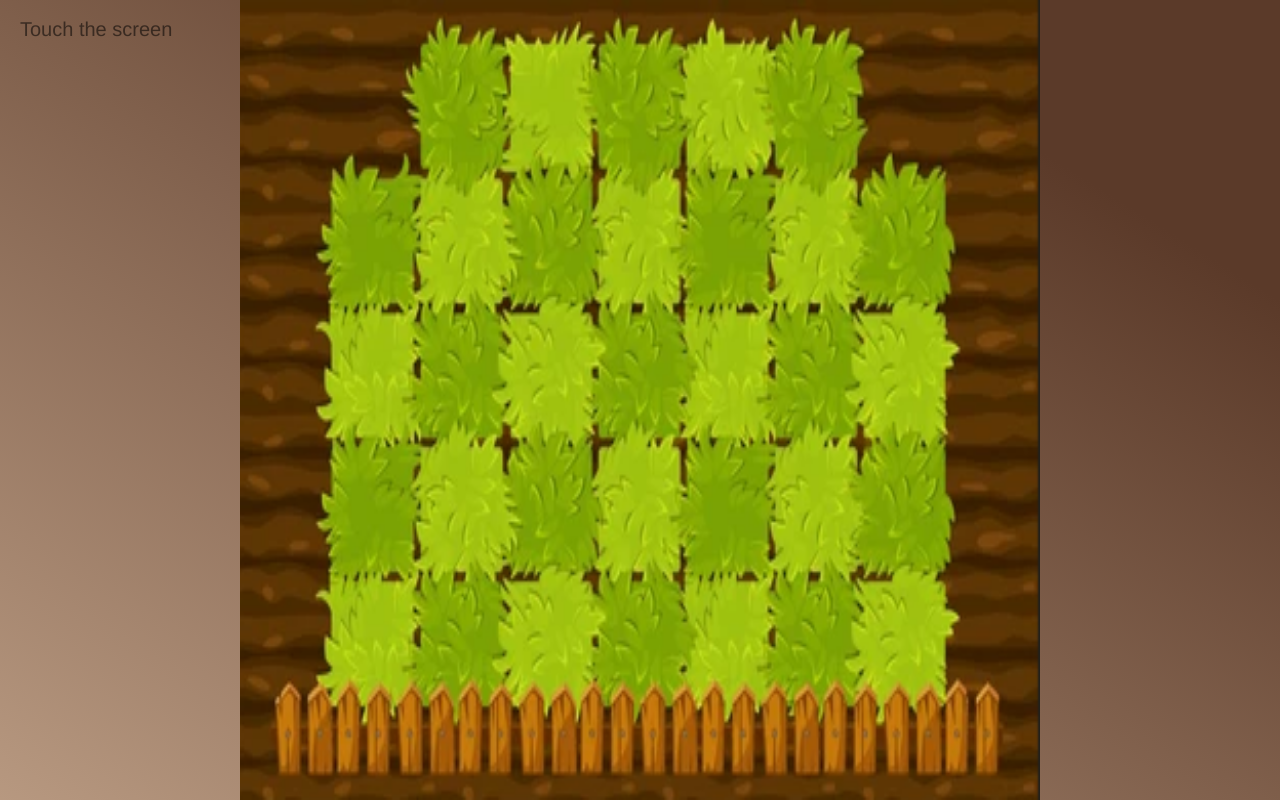
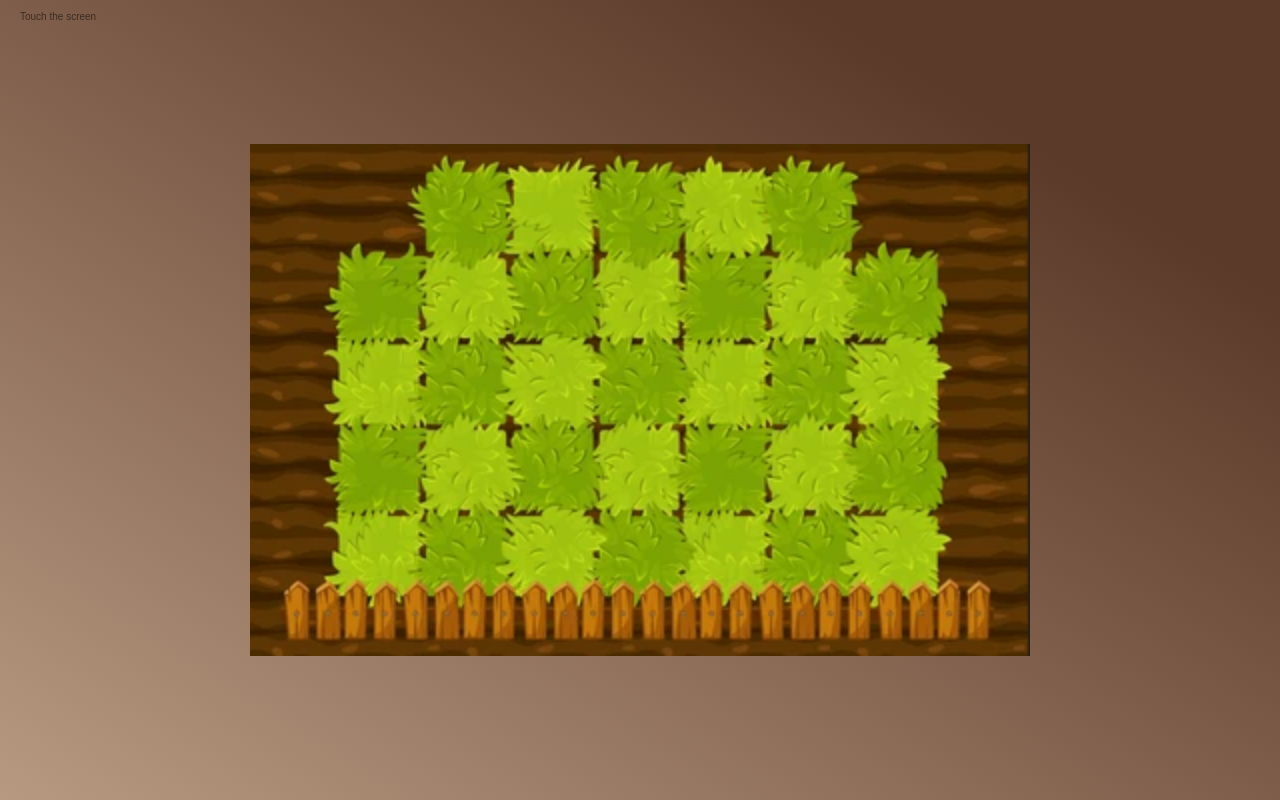
Before and after one commit to sebas-agudelo/LIA-Game-2, a plain HTML site: page index.html in a window 1280 px wide. Drawn offline with Linux system fonts and the light colour scheme.

Commit message:
Added a image

```diff
--- a/index.html
+++ b/index.html
@@ -7,7 +7,7 @@
     <title>Document</title>
 </head>
 <body>
-    <canvas id="canvas"></canvas>
+    <canvas id="canvas" width="2000" height="100"></canvas>
     <script src="/js/script.js"></script>
 
 </body>
--- a/js/script.js
+++ b/js/script.js
@@ -2,26 +2,23 @@ const canvas = document.getElementById("canvas");
 const ctx = canvas.getContext("2d");
 const pi = Math.PI;
 
-// background gradient
-const backgroundImage = new Image();
+const image = new Image();
+image.src = "image/farm.png";
+image.onload = function() {
+    renderLoop();
+    fixDpiResizeCanvas()
+};
+
 let gradient;
 
 function fixDpiResizeCanvas() {
-    const dpr = window.devicePixelRatio || 1;
-    canvas.style.width = window.innerWidth + "px";
-    canvas.style.height = window.innerHeight + "px";
-    canvas.width = window.innerWidth * dpr;
-    canvas.height = window.innerHeight * dpr;
-    ctx.setTransform(dpr, 0, 0, dpr, 0, 0);
+    canvas.width = window.innerWidth ;
+    canvas.height = window.innerHeight;
+    // ctx.setTransform(dpr, 0, 0, dpr, 0, 0);
 
     gradient = ctx.createLinearGradient(0, canvas.width, canvas.height, 0);
     gradient.addColorStop(0, "#D9BBA0");
     gradient.addColorStop(1, "#5B3A29");
-
-    backgroundImage.src = "image/farm.png";
-    backgroundImage.onload = function () {
-        ctx.drawImage(backgroundImage, canvas.width, canvas.height);
-    };
 }
 fixDpiResizeCanvas();
 window.addEventListener("resize", fixDpiResizeCanvas);
@@ -53,7 +50,6 @@ function touchMove(x, y) {
         positions.innerX - positions.fixedX
     );
 
-    // If inner circle is outside joystick radius, reduce it to the circumference
     if (!((x - positions.fixedX) ** 2 + (y - positions.fixedY) ** 2 < 10000)) {
         positions.innerX = Math.round(Math.cos(angle) * 100 + positions.fixedX);
         positions.innerY = Math.round(Math.sin(angle) * 100 + positions.fixedY);
@@ -95,37 +91,36 @@ function renderLoop() {
     requestAnimationFrame(renderLoop);
     ctx.clearRect(0, 0, canvas.width, canvas.height);
 
-    //Rita bakgrundsfärgen
-    if(gradient){
+    // Rita bakgrundsfärgen
+    if (gradient) {
         ctx.fillStyle = gradient;
         ctx.fillRect(0, 0, canvas.width, canvas.height);
     }
 
-    //Rita bakgrundsbilden
-    if (backgroundImage.complete) {
+    // Rita bakgrundsbilden
+    if (image.complete) {
 
-        const imgWidth = 800;
-        const imgHeight = 800;
+        const imageWidth = image.width;
+        const imageHeight = image.height;
+        const imageScaleFactor = 2;
 
-        const centX = (canvas.width - imgWidth) / 2;
-        const centY = (canvas.height - imgHeight) / 2;
+        const x = (canvas.width - imageWidth * imageScaleFactor) / 2;
+        const y = (canvas.height - imageHeight * imageScaleFactor) / 2;
 
-        ctx.drawImage(backgroundImage, centX, centY, imgWidth, imgHeight);
+        ctx.drawImage(image, x, y, imageWidth * imageScaleFactor, imageHeight * imageScaleFactor);
     }
-    // Invert Y axis and turn into positive
+
     var displayAngle = (-angle + 2 * pi) % (2 * pi);
 
     ctx.fillStyle = "#0008";
-    // Draw other message if not touching screen
+
     if (!(positions.fixedX || positions.fixedY)) {
         ctx.fillText("Touch the screen", 20, 20);
         return;
     }
 
-    // Display data
     ctx.fillText(
-        `Angle: ${Math.round((displayAngle * 180) / pi)} degrees (${Math.round(displayAngle * 100) / 100
-        } radians)`,
+        `Angle: ${Math.round((displayAngle * 180) / pi)} degrees (${Math.round(displayAngle * 100) / 100} radians)`,
         20,
         20
     );
@@ -141,8 +136,7 @@ function renderLoop() {
         80
     );
     ctx.fillText(
-        `Touch start point: (${positions.fixedX},${positions.fixedY}) or (${Math.round((positions.fixedX / window.innerWidth) * 1000) / 1000
-        },${Math.round((positions.fixedY / window.innerHeight) * 1000) / 1000})`,
+        `Touch start point: (${positions.fixedX},${positions.fixedY}) or (${Math.round((positions.fixedX / window.innerWidth) * 1000) / 1000},${Math.round((positions.fixedY / window.innerHeight) * 1000) / 1000})`,
         20,
         110
     );
@@ -162,36 +156,9 @@ function renderLoop() {
     ctx.closePath();
 }
 
+
+
 renderLoop();
 
 ctx.font = "20px Helvetica";
 ctx.textBaseline = "top";
-
-/*var keys = {37: 1, 38: 1, 39: 1, 40: 1};
-
-function preventDefault(e) {
-  e.preventDefault();
-}
-
-function preventDefaultForScrollKeys(e) {
-  if (keys[e.keyCode]) {
-    preventDefault(e);
-    return false;
-  }
-}
-
-// modern Chrome requires { passive: false } when adding event
-var supportsPassive = false;
-try {
-  window.addEventListener("test", null, Object.defineProperty({}, 'passive', {
-    get: function () { supportsPassive = true; }
-  }));
-} catch(e) {}
-
-var wheelOpt = supportsPassive ? { passive: false } : false;
-var wheelEvent = 'onwheel' in document.createElement('div') ? 'wheel' : 'mousewheel';
-
-window.addEventListener('DOMMouseScroll', preventDefault, false); // older FF
-window.addEventListener(wheelEvent, preventDefault, wheelOpt); // modern desktop
-window.addEventListener('touchmove', preventDefault, wheelOpt); // mobile
-window.addEventListener('keydown', preventDefaultForScrollKeys, false);*/
--- a/style.css
+++ b/style.css
@@ -1,9 +1,14 @@
-body {
+html, body {
     overflow: hidden;
     user-select: none;
+
     /* stuff that sass won't compile to */
     -webkit-touch-callout: none;
     -khtml-user-select: none;
+       width: 100%;
+    height: 100vh;
+    margin: 0;
+    padding: 0;
   }
 
   canvas {
```
Also changed, not shown: image/1.png (added), image/2.png (added), image/3.png (added), image/4.png (added), image/5.png (added). Lines whose indentation alone changed are shown as unchanged.
